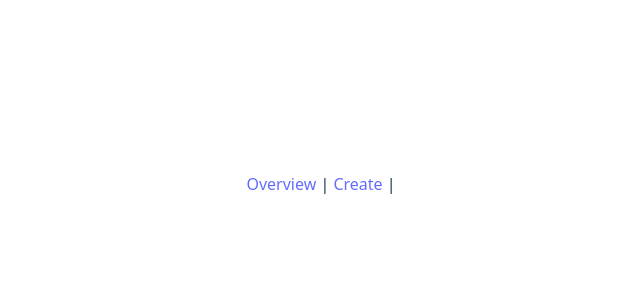
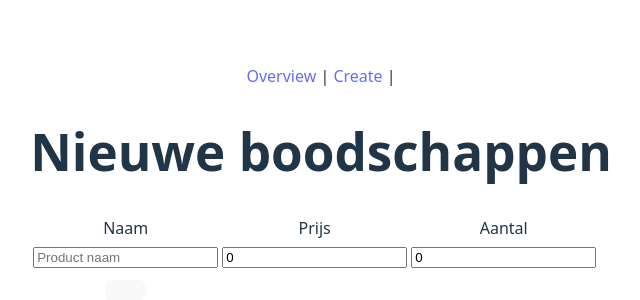
Before and after one commit to Boneseye0/Boodschappenlijst-vue, a Vue app: page /create in a window 1280 px wide. Shown: the part 216-516 px from the top of the page, without its empty margins (319-959 px from the left). Built offline with nearby package versions, Linux system fonts and the light colour scheme.

Commit message:
working on store implementation
component Form is complete
component create mostly complete
component edit unstarted

```diff
--- /dev/null
+++ b/src/domains/groceries/components/GroceryForm.vue
@@ -0,0 +1,54 @@
+<script setup>
+import { ref } from 'vue'
+
+const props = defineProps({
+    grocery: {type: Object,}
+});
+
+const newGrocery = ref({...props.grocery});
+
+const emit = defineEmits([
+    'submit'
+]);
+
+const submit = () => {
+    emit('submit', newGrocery)
+};
+
+</script>
+
+
+<template>
+    <div>
+        <h1>
+            Nieuwe boodschappen
+        </h1>
+        <table>
+            <thead>
+                <tr>
+                <td>
+                    Naam
+                </td>
+                <td>
+                    Prijs
+                </td>
+                <td>
+                    Aantal
+                </td>
+                </tr>
+            </thead>
+            <tbody>
+                <tr>
+                    <td><input type="text" placeholder="Product naam" v-model="newGrocery.product"></td>
+                    <td><input type="number" placeholder="0.00" v-model="newGrocery.price"></td>
+                    <td><input type="number" placeholder="0" v-model="newGrocery.count"></td>
+                </tr>
+                <tr>
+                    <td>
+                        <button @click="submit"></button>
+                    </td>
+                </tr>
+            </tbody>
+        </table>
+    </div>
+</template>
--- a/src/domains/groceries/components/store.js
+++ b/src/domains/groceries/components/store.js
@@ -0,0 +1,28 @@
+import { ref, computed } from 'vue';
+
+const groceries = ref([
+  {
+  product   :   'Rijst',
+  price     :   1.00,
+  count     :   1
+},
+  {
+  product   :   'Broccoli',
+  price     :   0.99,
+  count     :   1
+},
+  {
+  product   :   'Koekjes',
+  price     :   1.20,
+  count     :   1
+},
+  {
+  product   :   'Noten',
+  price     :   2.99,
+  count     :   0
+}]);
+
+export const getAllGroceries = computed(() => groceries.value);
+export const getGroceryByProduct = (product) => computed(() => groceries.value.find(grocery => grocery.product == product));
+
+export const addGrocery = (grocery) => groceries.value.push(grocery);
--- a/src/domains/groceries/pages/Create.vue
+++ b/src/domains/groceries/pages/Create.vue
@@ -1,6 +1,16 @@
 <script setup>
+import GroceryForm from '../components/GroceryForm.vue';
+
+const grocery = {
+    product:    '',
+    price:      0,
+    count:      0
+};
+
 </script>
 
 <template>
-
+<div>
+    <GroceryForm :grocery />
+    </div>
 </template>
--- a/src/domains/groceries/pages/Overview.vue
+++ b/src/domains/groceries/pages/Overview.vue
@@ -1,28 +1,9 @@
 <script setup>
 import { ref } from 'vue';
 import GroceriesTable from '../../../components/GroceriesTable.vue';
+import { getAllGroceries } from '../components/store';
 
-const groceries = ref([
-  {
-  product     :   'Rijst',
-  price       :   1.00,
-  count      :   1
-},
-  {
-  product     :   'Broccoli',
-  price       :   0.99,
-  count      :   1
-},
-  {
-  product     :   'Koekjes',
-  price       :   1.20,
-  count      :   1
-},
-  {
-  product     :   'Noten',
-  price       :   2.99,
-  count      :   1
-}])
+const groceries = getAllGroceries
 
 </script>
 
```
